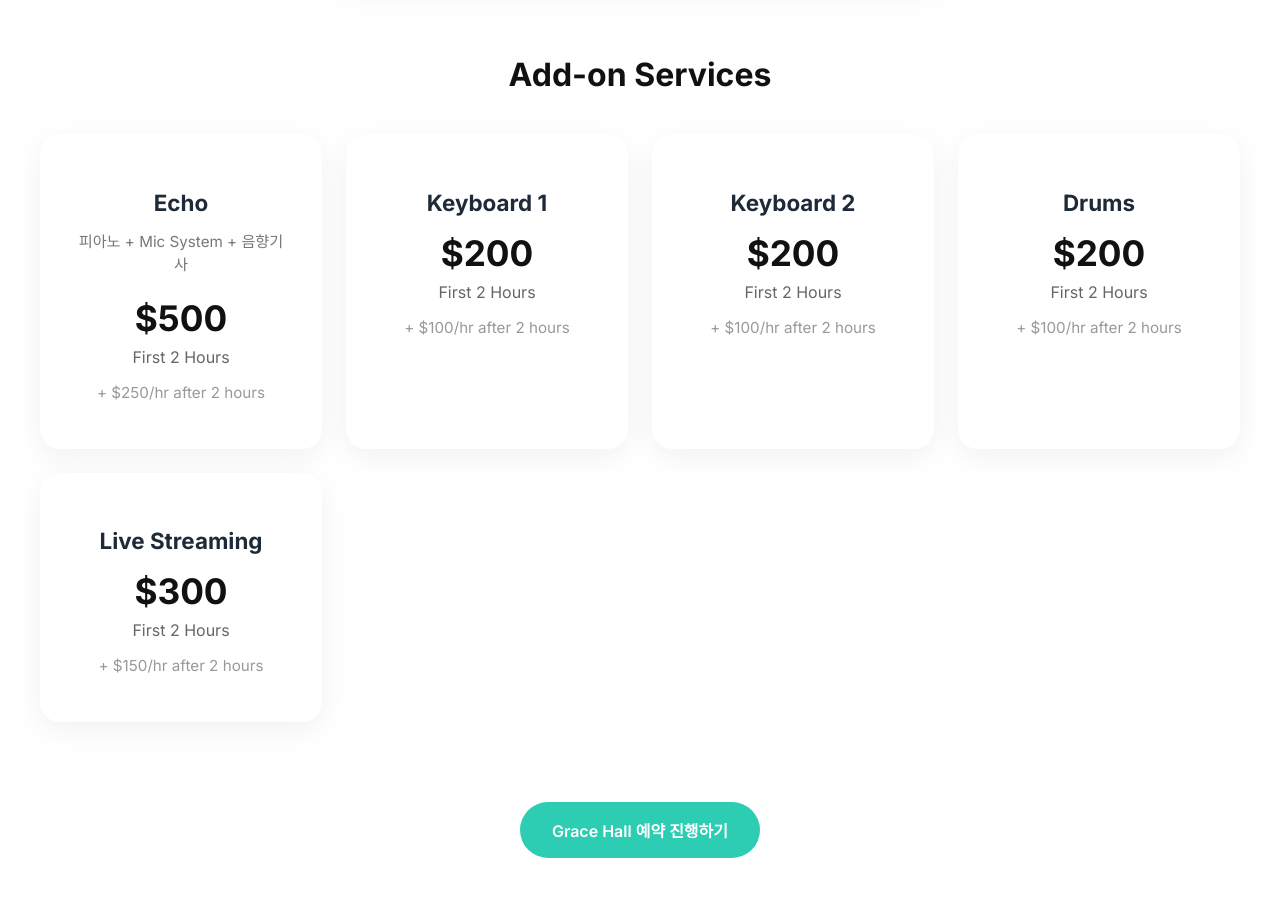
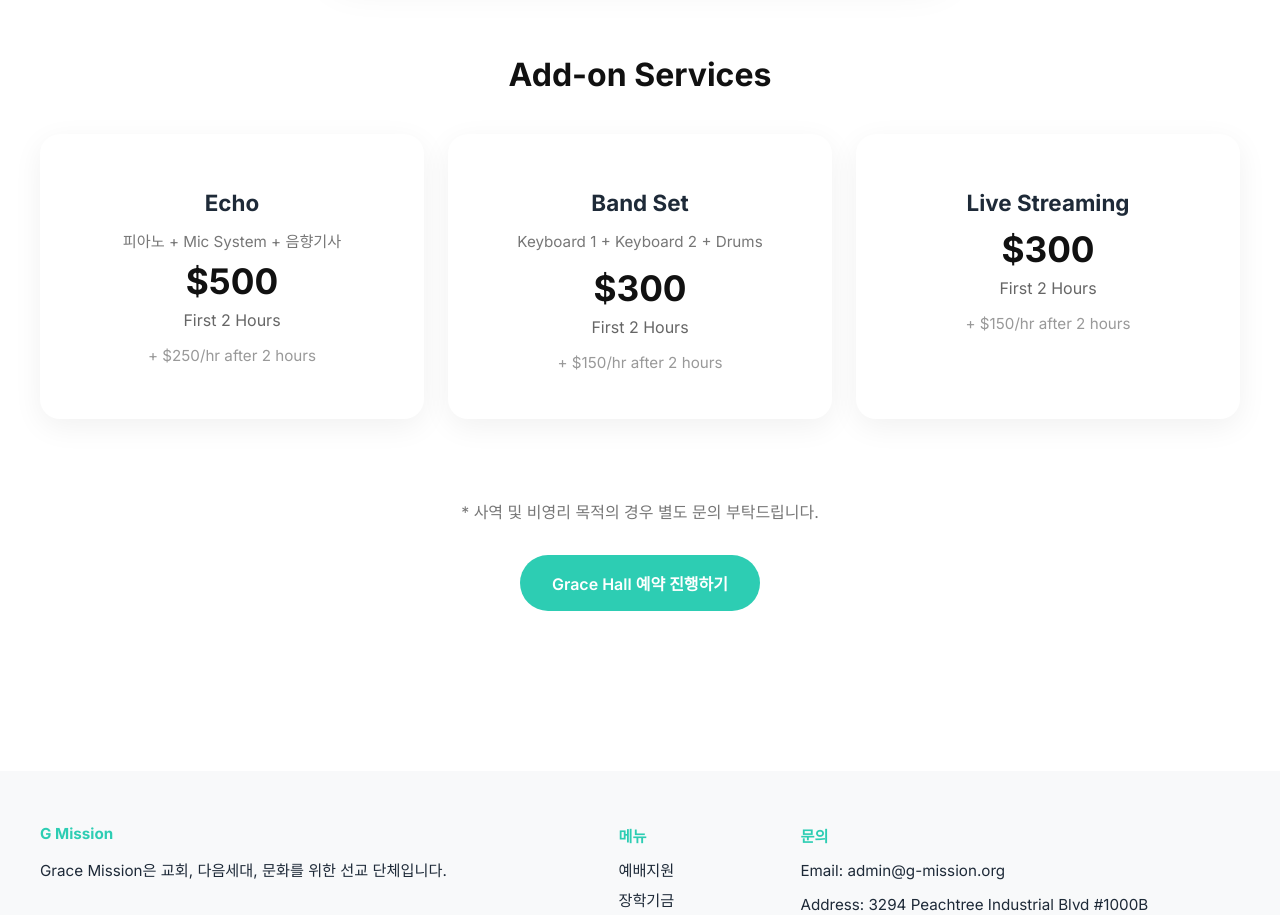
Before and after one commit to bumvino/g-mission, a Next.js app: page /gracehall-pricing in a window 1280 px wide. Shown: the part 1000-1915 px from the top of the page. Built offline with nearby package versions, Linux system fonts and the light colour scheme.

Commit message:
Add Grace Hall pricing page

```diff
--- a/app/globals.css
+++ b/app/globals.css
@@ -411,7 +411,7 @@ img { max-width: 100%; height: auto; display: block; }
 
 .addons-grid {
     display: grid;
-    grid-template-columns: repeat(auto-fit, minmax(240px, 1fr));
+    grid-template-columns: repeat(auto-fit, minmax(260px, 1fr));
     gap: 1.5rem;
 }
 
@@ -435,14 +435,17 @@ img { max-width: 100%; height: auto; display: block; }
 .addon-sub {
     color: #777;
     font-size: 0.95rem;
-    line-height: 1.5;
-    min-height: 50px;
+    line-height: 1.4;
+}
+
+.echo-sub {
+    margin-bottom: 0.5rem;
 }
 
 .addon-price {
     font-size: 2.2rem;
     font-weight: 700;
-    margin-top: 1rem;
+    margin-top: 0.25rem;
     color: #111;
 }
 
--- a/app/gracehall-pricing/page.js
+++ b/app/gracehall-pricing/page.js
@@ -51,10 +51,11 @@ export default function GraceHallPricingPage() {
                 <h2 className="section-title">Add-on Services</h2>
 
                 <div className="addons-grid">
+                    {/* Echo */}
                     <div className="addon-card">
                         <h3>Echo</h3>
 
-                        <p className="addon-sub">
+                        <p className="addon-sub echo-sub">
                             피아노 + Mic System + 음향기사
                         </p>
 
@@ -71,11 +72,16 @@ export default function GraceHallPricingPage() {
                         </p>
                     </div>
 
+                    {/* Band Set */}
                     <div className="addon-card">
-                        <h3>Keyboard 1</h3>
+                        <h3>Band Set</h3>
+
+                        <p className="addon-sub">
+                            Keyboard 1 + Keyboard 2 + Drums
+                        </p>
 
                         <div className="addon-price">
-                            $200
+                            $300
                         </div>
 
                         <p className="addon-detail">
@@ -83,42 +89,11 @@ export default function GraceHallPricingPage() {
                         </p>
 
                         <p className="addon-extra">
-                            + $100/hr after 2 hours
+                            + $150/hr after 2 hours
                         </p>
                     </div>
 
-                    <div className="addon-card">
-                        <h3>Keyboard 2</h3>
-
-                        <div className="addon-price">
-                            $200
-                        </div>
-
-                        <p className="addon-detail">
-                            First 2 Hours
-                        </p>
-
-                        <p className="addon-extra">
-                            + $100/hr after 2 hours
-                        </p>
-                    </div>
-
-                    <div className="addon-card">
-                        <h3>Drums</h3>
-
-                        <div className="addon-price">
-                            $200
-                        </div>
-
-                        <p className="addon-detail">
-                            First 2 Hours
-                        </p>
-
-                        <p className="addon-extra">
-                            + $100/hr after 2 hours
-                        </p>
-                    </div>
-
+                    {/* Live Streaming */}
                     <div className="addon-card">
                         <h3>Live Streaming</h3>
 
@@ -139,6 +114,9 @@ export default function GraceHallPricingPage() {
 
             {/* NOTE */}
             <section className="pricing-note-section">
+                <p>
+                    * 사역 및 비영리 목적의 경우 별도 문의 부탁드립니다.
+                </p>
 
                 <a
                     href="https://gracehall.skedda.com"
```
